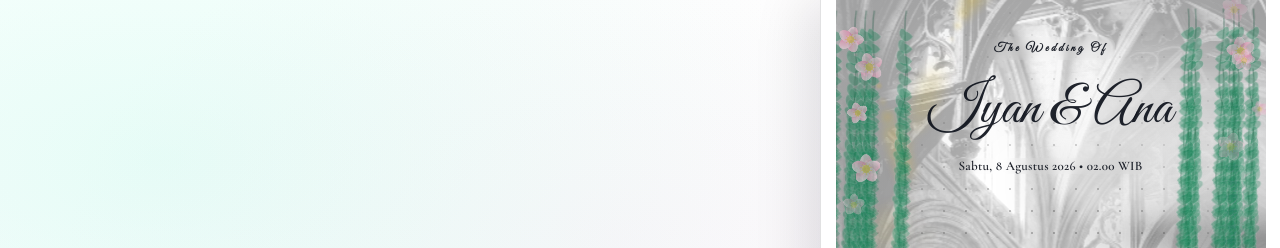
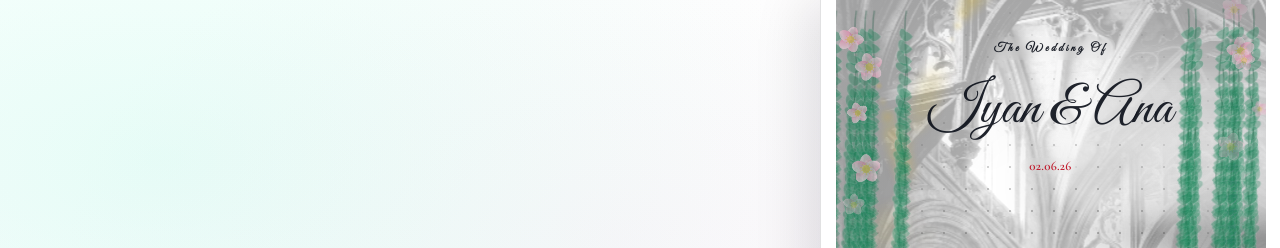
Before and after one commit to yurasera/FloWedding, a React (Vite) app: page / in a window 1280 px wide. Shown: the top 248 px of the page. Built offline with nearby package versions, Linux system fonts and the light colour scheme.

Commit message:
feat: implement ISO date parsing for cover header and update event date in invitation data

```diff
--- a/src/App.jsx
+++ b/src/App.jsx
@@ -57,6 +57,7 @@ export default function App() {
               opened={opened}
               coupleName={coupleName}
               dateText={dateText}
+              startISO={invitation.event.startISO}
               locationName={invitation.event.locationName}
               guestName={guestName}
               onOpen={() => setOpened(true)}
--- a/src/data/invitation.js
+++ b/src/data/invitation.js
@@ -13,7 +13,7 @@ export const invitation = {
   },
   event: {
     // Format ISO 8601; ganti ke tanggal & jam acara utama
-    startISO: "2026-08-08T09:00:00+07:00",
+    startISO: "2026-06-02T09:00:00+07:00",
     timezoneLabel: "WIB",
     locationName: "Gedung Serbaguna",
     locationAddress: "Jl. Contoh No. 123, Kota",
--- a/src/sections/CoverHeader.jsx
+++ b/src/sections/CoverHeader.jsx
@@ -7,8 +7,8 @@ import doorRight from "../../assets/images/door-right.png";
 import gateway from "../../assets/images/gateway.png";
 import indoor from "../../assets/images/indoor.png";
 
-function Pill({ children }) {
-  return <span className="pill">{children}</span>;
+function Pill({ children, className = "" }) {
+  return <span className={`pill ${className}`.trim()}>{children}</span>;
 }
 
 function CoverDoor({ opened }) {
@@ -77,11 +77,32 @@ export default function CoverHeader({
   opened,
   coupleName,
   dateText,
+  startISO,
   locationName,
   guestName,
   onOpen,
 }) {
   const ref = useRef(null);
+
+  const formattedDateText = (() => {
+    const raw = (startISO ?? dateText) ? String(startISO ?? dateText).trim() : "";
+    if (!raw) return "";
+
+    // Prefer ISO date part to avoid timezone shifting (e.g. +07:00 -> previous day in some locales).
+    const isoDate = raw.includes("T") ? raw.split("T")[0] : raw;
+    const match = isoDate.match(/^(\d{4})-(\d{2})-(\d{2})$/);
+    if (match) {
+      const [, yyyy, mm, dd] = match;
+      return `${dd}.${mm}.${yyyy.slice(-2)}`;
+    }
+
+    const parsed = new Date(raw);
+    if (Number.isNaN(parsed.getTime())) return raw;
+    const dd = String(parsed.getDate()).padStart(2, "0");
+    const mm = String(parsed.getMonth() + 1).padStart(2, "0");
+    const yy = String(parsed.getFullYear()).slice(-2);
+    return `${dd} . ${mm} . ${yy}`;
+  })();
 
   useEffect(() => {
     const el = ref.current;
@@ -215,9 +236,15 @@ export default function CoverHeader({
             <span className="cover-intro__label">The Wedding Of</span>
             <h1 className="title">{coupleName}</h1>
             <div className="meta" aria-label="Tanggal dan tamu">
-              {dateText ? <Pill>{dateText}</Pill> : null}
-              {guestName ? <Pill>Kepada Yth. {guestName}</Pill> : null}
+              {formattedDateText ? (
+                <Pill className="pill--date">{formattedDateText}</Pill>
+              ) : null}
             </div>
+            {guestName ? (
+              <div className="meta" aria-label="Nama tamu">
+                <Pill>Kepada Yth. {guestName}</Pill>
+              </div>
+            ) : null}
           </div>
           <div className="row center cover-open">
             <button className="btn btn-primary" onClick={onOpen}>
--- a/src/styles.css
+++ b/src/styles.css
@@ -92,6 +92,11 @@ code {
   padding: 0px 8px;
   border-radius: 999px;
   backdrop-filter: blur(5px);
+}
+
+.pill--date {
+  color: #c0182a;
+  letter-spacing: 0.3em;
 }
 
 .muted {
@@ -259,13 +264,10 @@ code {
   align-items: center;
   padding: 4px 8px;
   border-radius: 999px;
-  /* background: rgba(255, 255, 255, 0.62); */
-  /* border: 1px solid rgba(8, 12, 22, 0.12); */
   backdrop-filter: blur(5px);
   font-family: "Great Vibes", ui-serif, Georgia, "Times New Roman", Times, serif;
   font-weight: 600;
   letter-spacing: 0.24em;
-  /* text-transform: uppercase; */
   font-size: 12px;
 }
 
```
